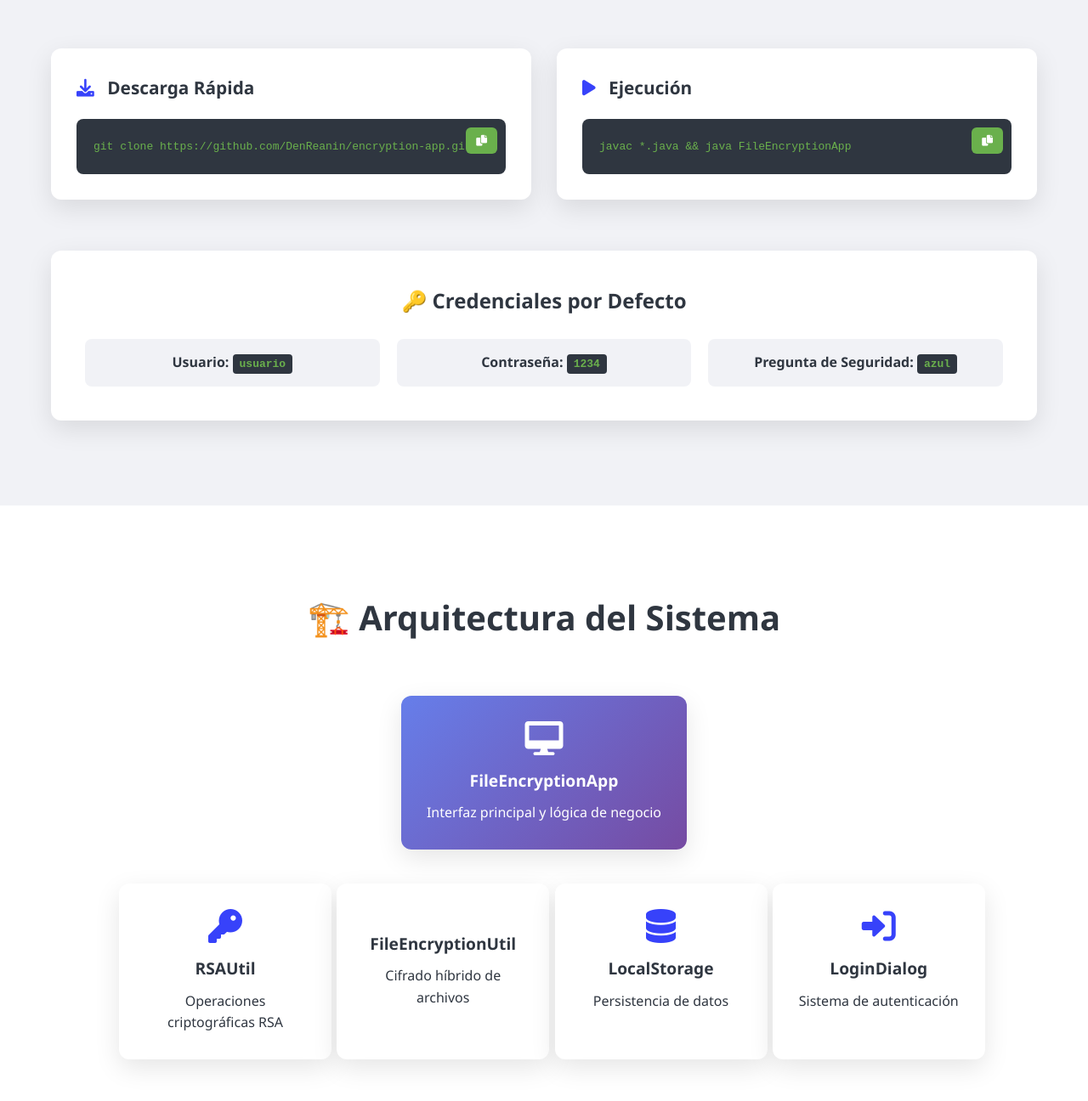
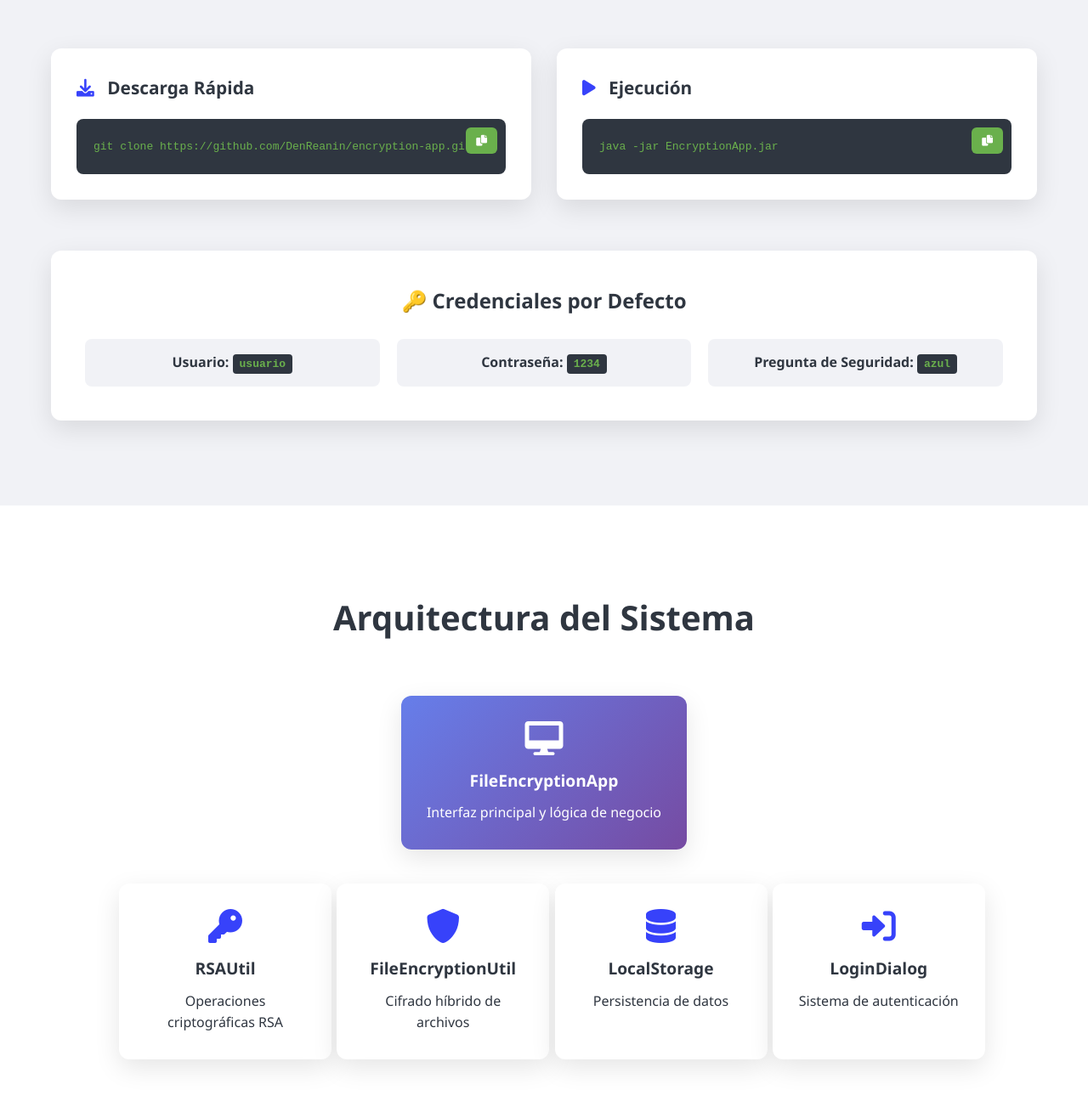
Before and after one commit to DenReanin/encryption-app, a plain HTML site: page docs/index.html in a window 1280 px wide. Shown: the part 2812-4108 px from the top of the page at 85% size. Drawn offline with Linux system fonts and the light colour scheme.

Commit message:
FIX: Limpieza y creación de un nuevo zip

```diff
--- a/docs/index.html
+++ b/docs/index.html
@@ -188,8 +188,8 @@
                 <div class="install-card">
                     <h3><i class="fas fa-play"></i> Ejecución</h3>
                     <div class="code-block">
-                        <code>javac *.java && java FileEncryptionApp</code>
-                        <button class="copy-btn" onclick="copyToClipboard('javac *.java && java FileEncryptionApp')">
+                        <code>java -jar EncryptionApp.jar</code>
+                        <button class="copy-btn" onclick="copyToClipboard('java -jar EncryptionApp.jar')">
                             <i class="fas fa-copy"></i>
                         </button>
                     </div>
@@ -216,7 +216,7 @@
     <!-- Architecture -->
     <section class="architecture">
         <div class="container">
-            <h2>🏗️ Arquitectura del Sistema</h2>
+            <h2>Arquitectura del Sistema</h2>
             <div class="arch-diagram">
                 <div class="arch-component main">
                     <i class="fas fa-desktop"></i>
@@ -230,7 +230,7 @@
                         <p>Operaciones criptográficas RSA</p>
                     </div>
                     <div class="arch-component">
-                        <i class="fas fa-file-shield"></i>
+                        <i class="fas fa-shield-alt"></i>
                         <h4>FileEncryptionUtil</h4>
                         <p>Cifrado híbrido de archivos</p>
                     </div>
--- a/docs/style.css
+++ b/docs/style.css
@@ -310,6 +310,8 @@ body {
 .tech-item {
     background: white;
     padding: 30px;
+    display: flex;
+    flex-direction: column;
     border-radius: var(--border-radius);
     text-align: center;
     box-shadow: var(--shadow);
```
Also changed, not shown: manifest.txt (deleted), 8 other files.
